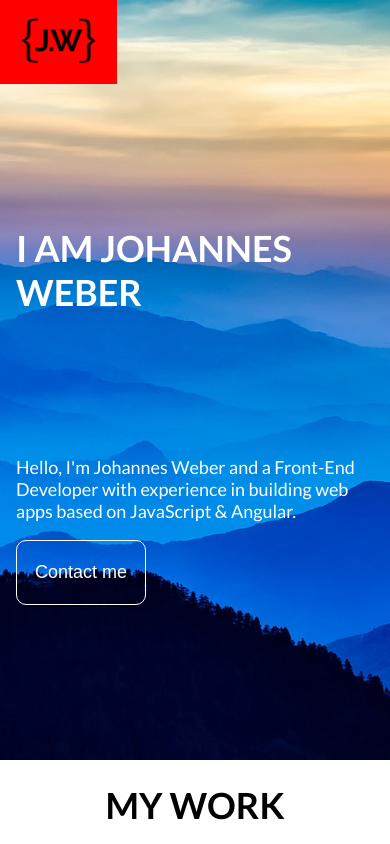
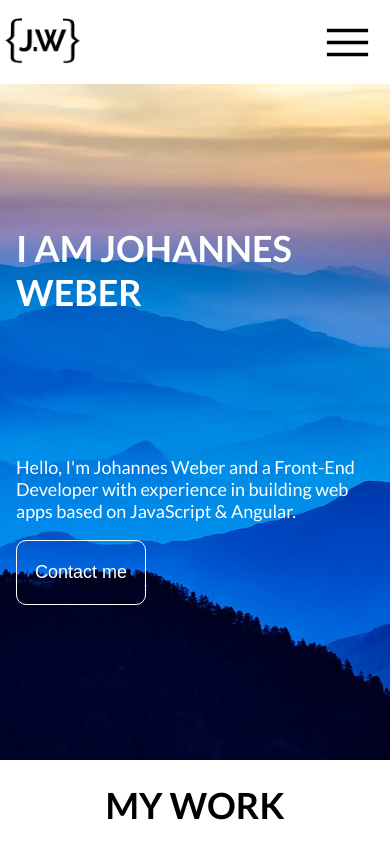
Before and after one commit to JohannesKarl91/portfolio, an Angular app: page / in a window 390 px wide. Shown: the top 844 px of the page. Built offline with nearby package versions, Linux system fonts and the light colour scheme.

Commit message:
Added respomsive part

```diff
--- a/src/app/about/about.component.scss
+++ b/src/app/about/about.component.scss
@@ -1,12 +1,12 @@
 .about-section {
     margin-top: var(--spacing-xxl);
     background-color: #f2f2f2;
-    height: 95vh;
+    height: 90vh;
     width: 100%;
     display: flex;
 
     .img-profil {
-        min-width: 33vw;
+        width: 390px;
         height: 100%;
         object-fit: cover;
     }
@@ -24,7 +24,7 @@
         padding-top: var(--spacing-l);
         flex-direction: column;
         text-align: center;
-        width: 60vw;
+        width: 100%;
         display: flex;
         justify-content: center;
     }
@@ -35,7 +35,6 @@
     display: flex;
     justify-content: center;
     flex-wrap: wrap;
-    width: 42vw;
 
     .about-skill-container {
         display: flex;
@@ -45,8 +44,8 @@
         height: 75px;
         background-color: var(--color-action);
         position: relative;
-        margin-right: 1vw;
-        margin-left: 1vw;
+        margin-right: 12px;
+        margin-left: 12px;
         margin-bottom: 10vh;
         border-radius: 10px;
     }
--- a/src/app/contact/contact.component.scss
+++ b/src/app/contact/contact.component.scss
@@ -47,8 +47,8 @@
 }
 
 .padding-horizontal-contact {
-    padding-left: 21vw;
-    padding-right: 21vw;
+    padding-left: var(--spacing-xs);
+    padding-right: var(--spacing-xs);
 }
 
 .d-bold {
--- a/src/app/header/header.component.html
+++ b/src/app/header/header.component.html
@@ -1,4 +1,3 @@
-<div class="header">
 <div class="header-container padding-horizontal">
     <a routerLink="/"><img src="assets/img/logo_jw.png"></a>
 
@@ -9,17 +8,16 @@
             <li><a href="#my-work">MY WORK</a></li>
         </ul>
     </nav>
-        <!-- <img id="headerResponsiveMenuOpen" (click)="addReponsiveMenu()" class="responsive-open-btn"
+    <img id="headerResponsiveMenuOpen" (click)="addReponsiveMenu()" class="responsive-open-btn"
         src="assets/img/menu.svg">
     <img id="headerResponsiveMenuClose" (click)="hideReponsiveMenu()" class="responsive-close-btn d-none"
-            src="assets/img/close.svg"> -->
+        src="assets/img/close.svg">
 </div>
 
-    <!-- <nav class="header-container-responsive d-none" id="headerResponsiveMenu">
+<nav class="header-container-responsive d-none" id="headerResponsiveMenu">
     <ul class="responsive-list-ul">
         <li (click)="hideReponsiveMenu()" class="responsive-list-li"><a routerLink="/">HOME</a></li>
         <li (click)="hideReponsiveMenu()" class="responsive-list-li"><a href="#about">ABOUT ME</a></li>
         <li (click)="hideReponsiveMenu()" class="responsive-list-li"><a href="#my-work">MY WORK</a></li>
     </ul>
-    </nav> -->
-</div>
+</nav>
--- a/src/app/header/header.component.scss
+++ b/src/app/header/header.component.scss
@@ -1,5 +1,4 @@
 .header-container {
-    position: relative;
     display: flex;
     align-items: center;
     justify-content: space-between;
@@ -7,6 +6,7 @@
     padding-top: var(--spacing-l);
     padding-bottom: var(--spacing-l);
     animation: header-load var(--nav-load-time) ease-in var(--nav-load-time);
+    width: 100%;
 
     nav ul {
         display: flex;
@@ -69,30 +69,38 @@
 
 .responsive-open-btn {
     display: none;
-    width: 24px;
-    height: 24px;
+    width: 48px;
+    height: 48px;
+    object-fit: contain;
 }
 
 .responsive-close-btn {
     width: 48px;
     height: 48px;
+    object-fit: contain;
 }
 
 .header-container-responsive {
     display: flex;
     align-items: center;
     justify-content: space-between;
-    height: 10vh;
     padding-top: var(--spacing-l);
     padding-bottom: var(--spacing-l);
     animation: header-load var(--nav-load-time) ease-in var(--nav-load-time);
+    height: 18vh;
     width: 100%;
+    position: fixed;
+    z-index: 1;
+    left: 0;
+    top: 10vh;
 
-    .responsive-list-ul{
+
+    .responsive-list-ul {
         background-color: white;
-        width: 100%;
         border: 0.5px solid #f2f2f2;
         box-shadow: 0px 5px 15px 5px rgba(0, 0, 0, 0.1);
+        width: 100%;
+        height: 19vh;
     }
 
     .responsive-list-li {
@@ -158,22 +166,12 @@
 
 //Responsive Part
 @media(max-width: 670px) {
-    .header{
-        z-index: 1;
-        position: absolute;
-        top: 125px;
-        left: 0;
-    }
-
     .header-container {
-        position: fixed !important;
+        background-color: white;
+        position: fixed;
         left: 0;
         top: 0;
         z-index: 1;
-        padding-left: var(--spacing-xs) !important;
-        padding-right: var(--spacing-xs) !important;
-        background-color: white;
-        background-color: red;
     }
 
     .header-menu {
--- a/src/app/header/header.component.ts
+++ b/src/app/header/header.component.ts
@@ -12,21 +12,21 @@ export class HeaderComponent implements OnInit {
   ngOnInit(): void {
   }
 
-  // addReponsiveMenu() {
-  //   let reponsiveMenu = document.getElementById('headerResponsiveMenu');
-  //   reponsiveMenu.classList.remove('d-none');
-  //   let reponsiveMenuClose = document.getElementById('headerResponsiveMenuClose');
-  //   reponsiveMenuClose.classList.remove('d-none');
-  //   let reponsiveMenuOpen = document.getElementById('headerResponsiveMenuOpen')
-  //   reponsiveMenuOpen.style.cssText = 'display: none !important;';
-  // }
+   addReponsiveMenu() {
+     let reponsiveMenu = document.getElementById('headerResponsiveMenu');
+     reponsiveMenu.classList.remove('d-none');
+     let reponsiveMenuClose = document.getElementById('headerResponsiveMenuClose');
+     reponsiveMenuClose.classList.remove('d-none');
+     let reponsiveMenuOpen = document.getElementById('headerResponsiveMenuOpen')
+     reponsiveMenuOpen.style.cssText = 'display: none !important;';
+   }
 
-  // hideReponsiveMenu() {
-  //   let reponsiveMenu = document.getElementById('headerResponsiveMenu');
-  //   reponsiveMenu.classList.add('d-none');
-  //   let reponsiveMenuClose = document.getElementById('headerResponsiveMenuClose');
-  //   reponsiveMenuClose.classList.add('d-none');
-  //   let reponsiveMenuOpen = document.getElementById('headerResponsiveMenuOpen')
-  //   reponsiveMenuOpen.style.cssText = 'display: block !important;';
-  // }
+   hideReponsiveMenu() {
+     let reponsiveMenu = document.getElementById('headerResponsiveMenu');
+     reponsiveMenu.classList.add('d-none');
+     let reponsiveMenuClose = document.getElementById('headerResponsiveMenuClose');
+     reponsiveMenuClose.classList.add('d-none');
+     let reponsiveMenuOpen = document.getElementById('headerResponsiveMenuOpen')
+     reponsiveMenuOpen.style.cssText = 'display: block !important;';
+   }
 }
--- a/src/app/intro/intro.component.scss
+++ b/src/app/intro/intro.component.scss
@@ -2,7 +2,9 @@
     position: relative;
     object-fit: cover;
     height: 90vh;
-    width: 100%;
+    width: 100vw;
+    max-width: 100%;
+    overflow: hidden;
 }
 
 .intro-arrow-container {
@@ -88,6 +90,10 @@
         padding-left: var(--spacing-xs) !important;
         padding-right: var(--spacing-xs) !important;
     }
+
+    .intro-arrow-container{
+        left: 45%;
+    }
 }
 
 @keyframes article-load {
```
Lines whose indentation alone changed are shown as unchanged.
